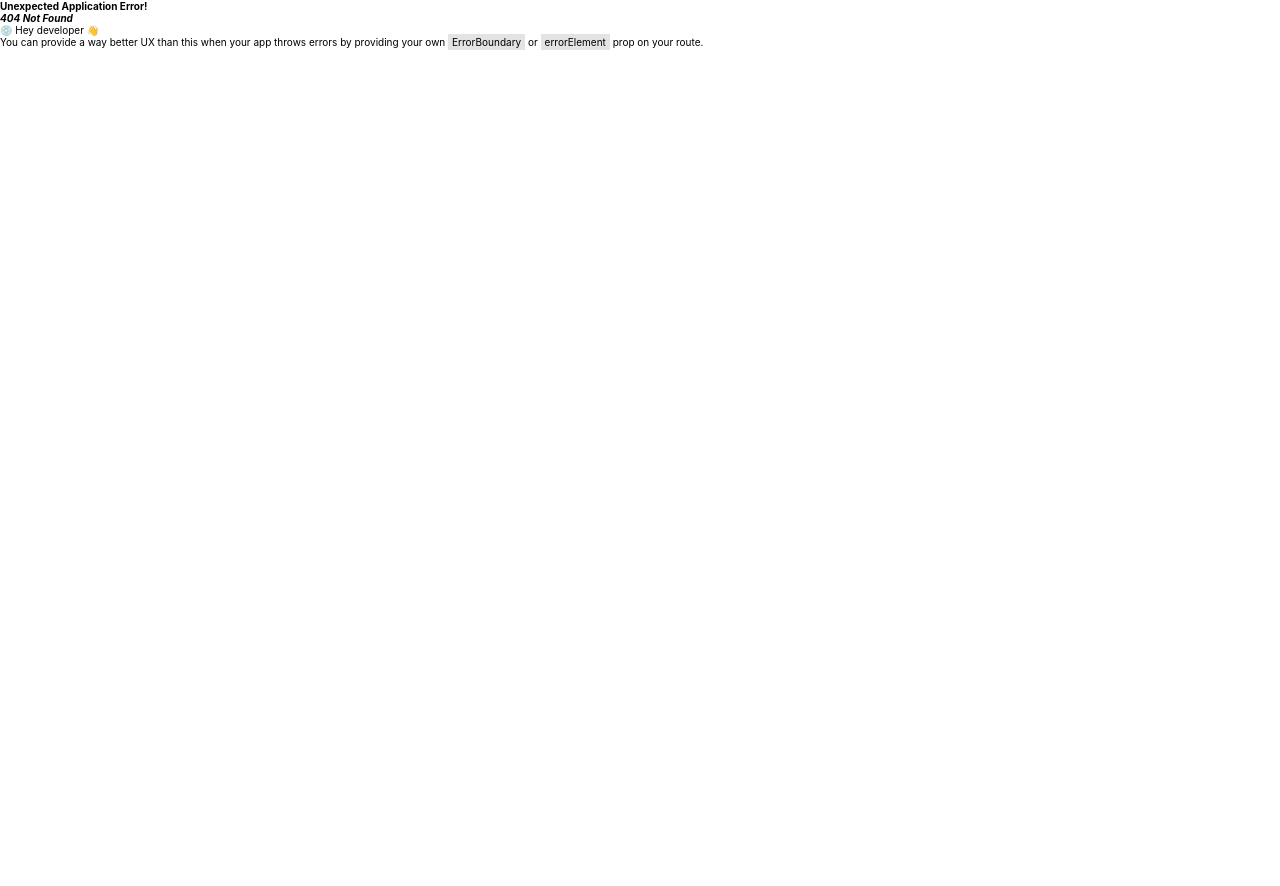
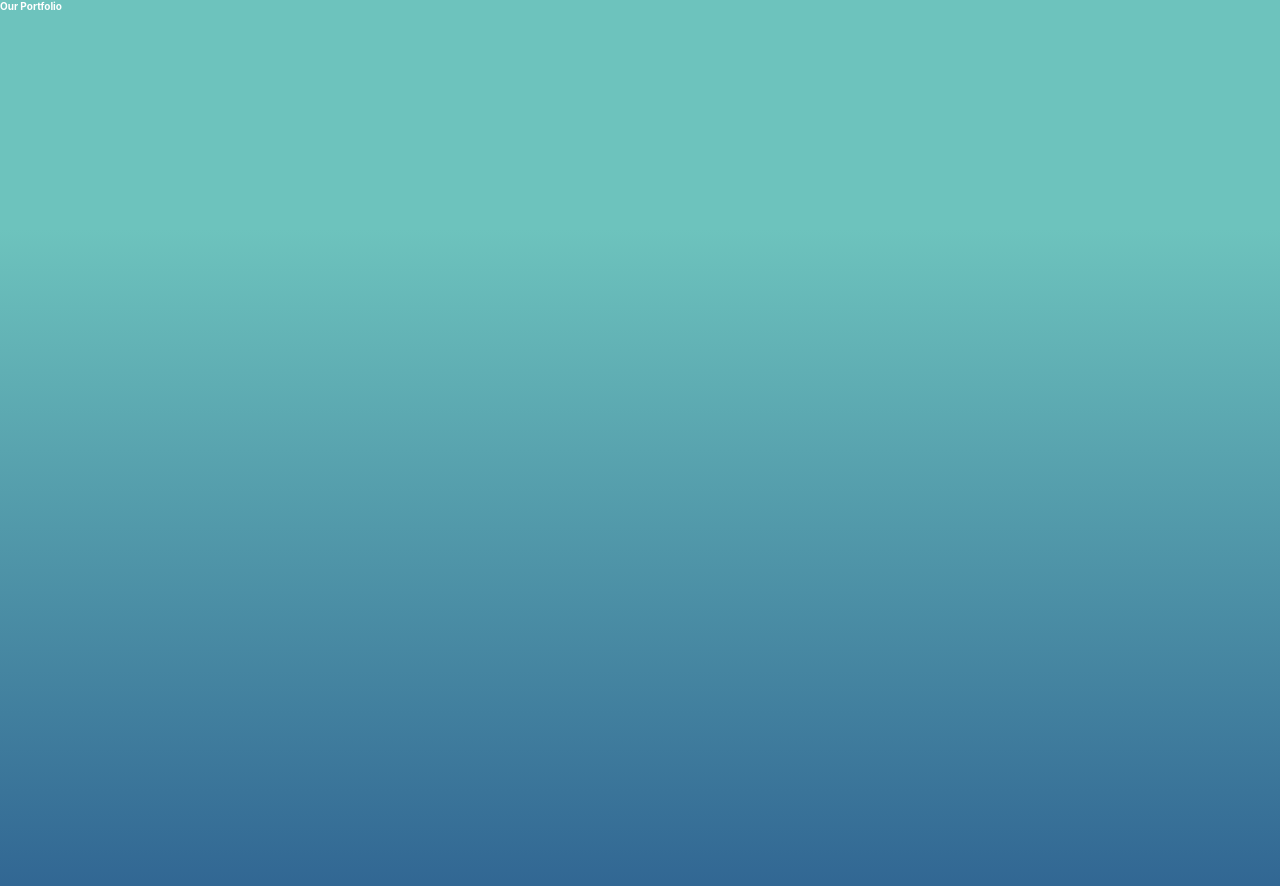
Before and after one commit to SalwanArar/Cino-Trends, a React (Create React App) app: page /portfolio in a window 1280 px wide. Before the commit this address had no page. Shown: the top 886 px of the page. Before the commit the page ends 800 px from the top, so only its background shows below. Built offline with nearby package versions, Linux system fonts and the light colour scheme.

Commit message:
Add Portfolio Page

```diff
--- a/src/components/header/Header.js
+++ b/src/components/header/Header.js
@@ -25,8 +25,8 @@ function Header() {
             <nav className={`header-nav ${expanded ? 'expanded': ''}`}>
                 <ol className={`header-links ${expanded ? 'expanded': ''}`}>
                     <li><Link to='/'>HOME</Link></li>
-                    <li><Link to='#portfolio'>OUR PORTFOLIO</Link></li>
-                    <li><Link to='#3'>WHY US</Link></li>
+                    <li><Link to='/portfolio'>OUR PORTFOLIO</Link></li>
+                    <li><Link to='/whyus'>WHY US</Link></li>
                     <li>
                         <input
                         type='image'
@@ -34,7 +34,7 @@ function Header() {
                         alt='play button'
                         onClick={toggleExpand}/></li>
                     <li><Link to='/aboutus'>ABOUT US</Link></li>
-                    <li><Link to='#5'>OUR SERVICES</Link></li>
+                    <li><Link to='/services'>OUR SERVICES</Link></li>
                     <li><Link to='#6'>CONTACT</Link></li>
                 </ol>
             </nav>
--- /dev/null
+++ b/src/routes/our_portfolio/OurPortfolio.jsx
@@ -0,0 +1,17 @@
+import { Box } from "@mui/material";
+
+function OurPortfolio () {
+    return (
+        <Box
+        component={ 'div' }
+        sx={{
+            background: 'linear-gradient(180deg, #6DC3BD 11.44%, #26558B 50.64%, #6DC3BD 93.37%)',
+            color: 'white',
+            height: '200rem'
+        }}>
+            <h1>Our Portfolio</h1>
+        </Box>
+    )
+}
+
+export default OurPortfolio;
```
Also changed, not shown: src/index.js (+6 -1 lines).
